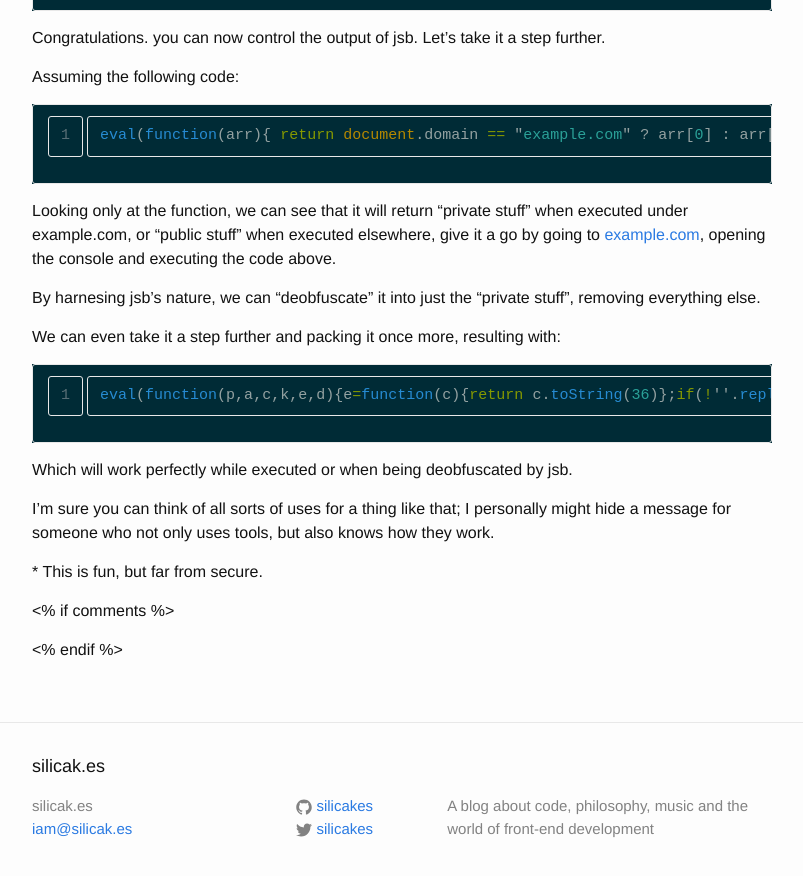
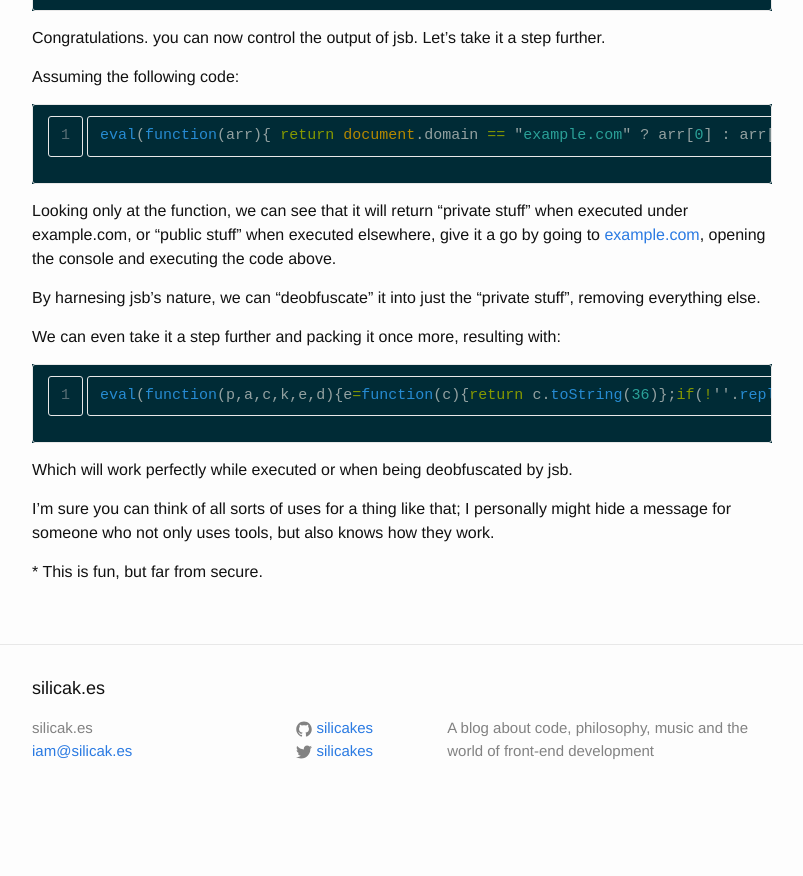
Before and after one commit to silicakes/blog.silicak.es, a Jekyll site: the page built from _posts/2015-08-28-fun-with-jsbeautifier.md, in a window 1280 px wide and 900 px high, scrolled down 2814 px. Shown: the top 876 px of the window, without its empty margins (238-1041 px from the left). Built offline with Jekyll 4.4.1, drawn with Linux system fonts in a browser that asks for light colours; comment, search, counter and statistics services are not loaded; after the commit the page ends 3636 px from its top, so only the background shows below that.

Commit message:
fixed comments

```diff
--- a/_posts/2015-08-28-fun-with-jsbeautifier.md
+++ b/_posts/2015-08-28-fun-with-jsbeautifier.md
@@ -140,7 +140,7 @@ I personally might hide a message for someone who not only uses tools, but also
 
 \* This is fun, but far from secure.
 
-<% if comments %>
+{% if comments %}
 <div id="disqus_thread"></div>
 <script type="text/javascript">
     /* * * CONFIGURATION VARIABLES * * */
@@ -154,4 +154,4 @@ I personally might hide a message for someone who not only uses tools, but also
     })();
 </script>
 <noscript>Please enable JavaScript to view the <a href="https://disqus.com/?ref_noscript" rel="nofollow">comments powered by Disqus.</a></noscript>
-<% endif %>
+{% endif %}
```
